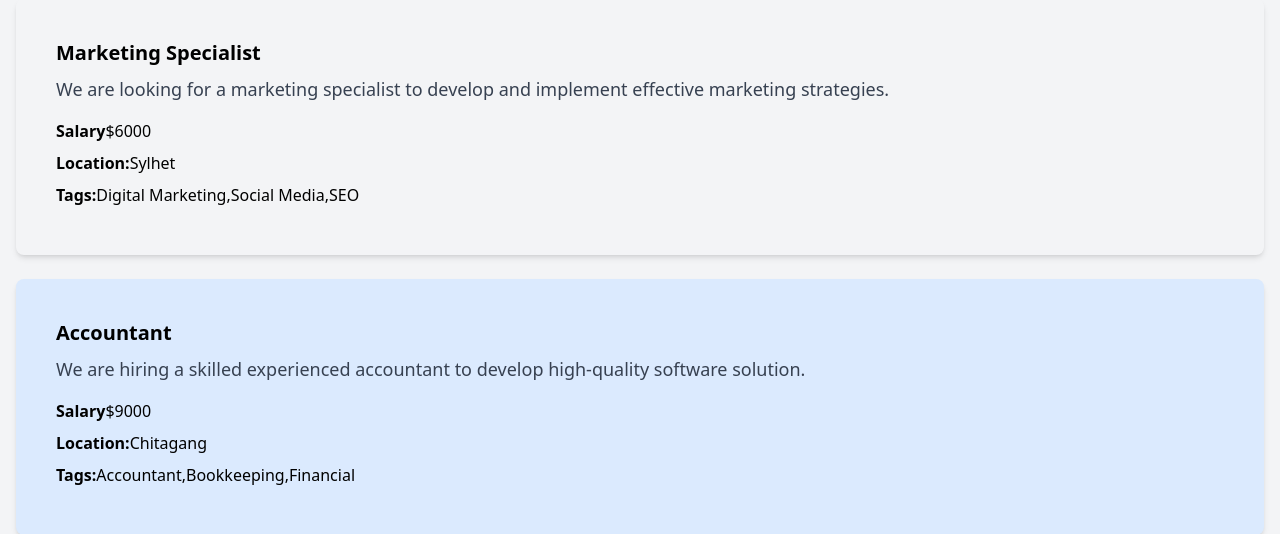
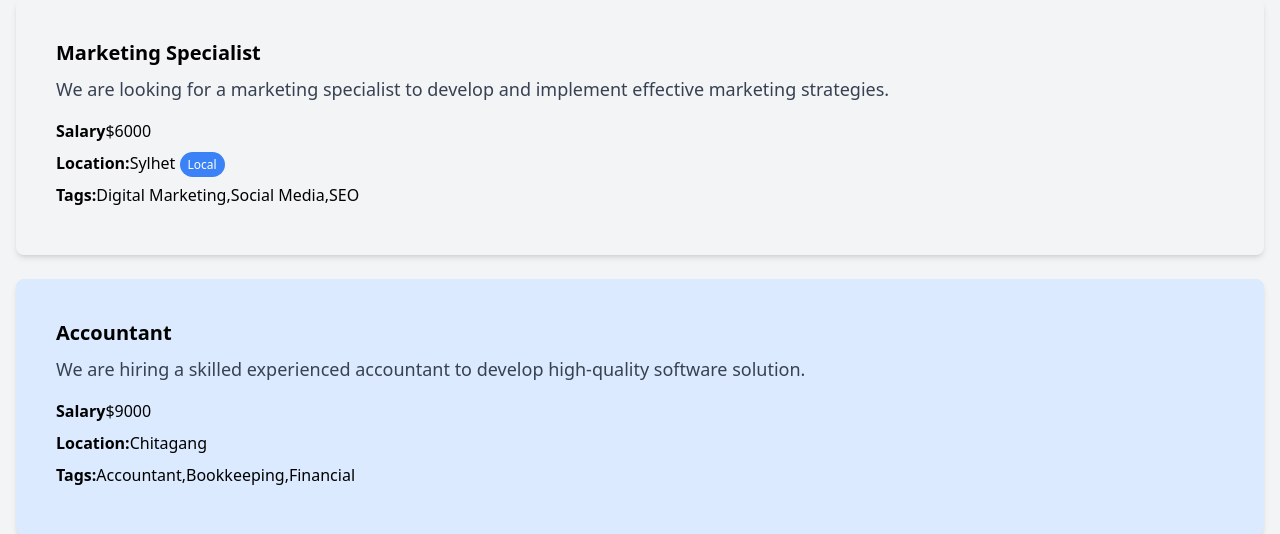
Before and after one commit to mdshalahuddin/php-master-course, a PHP site: page /listingArray.php in a window 1280 px wide. Shown: the part 405-939 px from the top of the page. Run offline with PHP 8.4, Linux system fonts and the light colour scheme; some libraries are stand-ins or nearby versions.

Commit message:
dynamic class tag

```diff
--- a/Array/listingArray.php
+++ b/Array/listingArray.php
@@ -83,6 +83,9 @@ $listings = [
                         </li>
                         <li class="mb-2">
                             <strong>Location:</strong><?=$job['location']?>
+                            <?php if($job['location'] === "Sylhet"):?>
+                            <span class="text-xs text-white bg-blue-500 rounded-full py-1 px-2 mi-2">Local</span>
+                            <?php endif?>
                         </li>
                         <li class="mb-2">
                             <strong>Tags:</strong><?=implode(',',$job['tags'])?>
```
